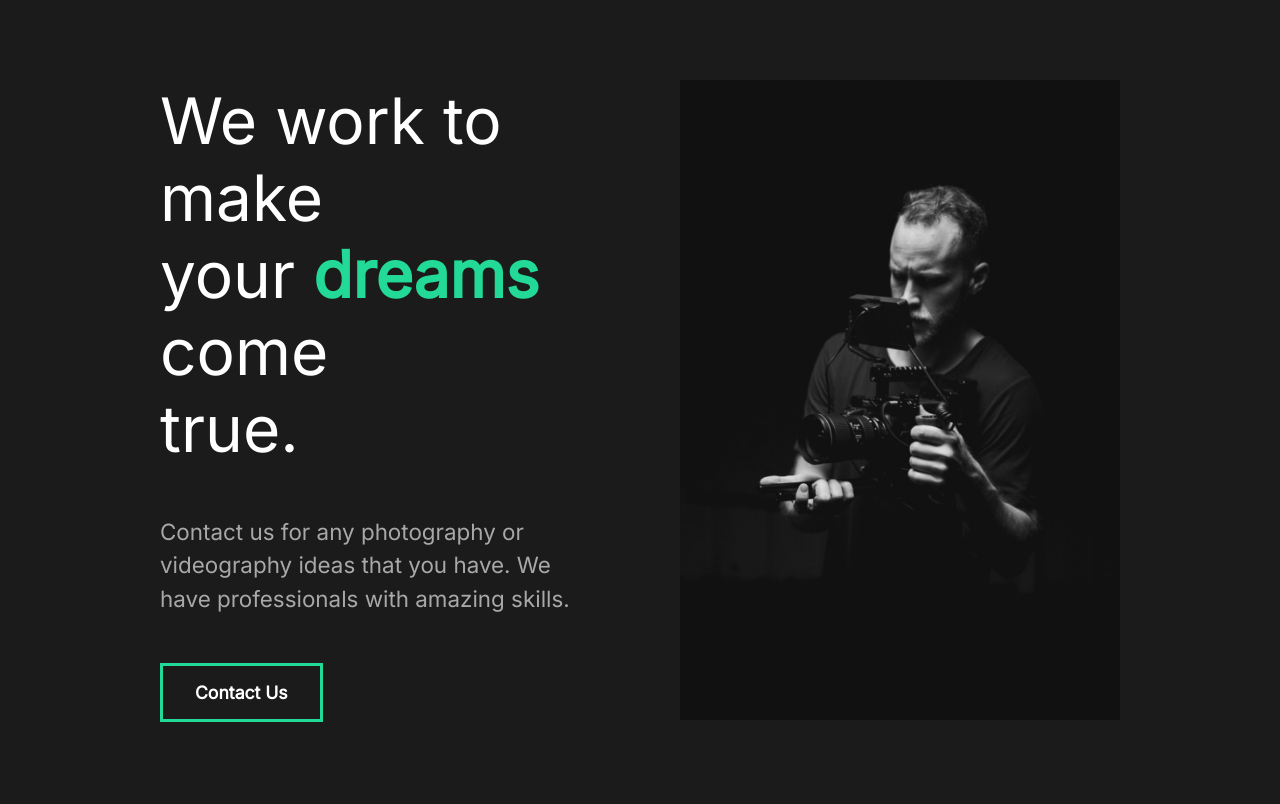
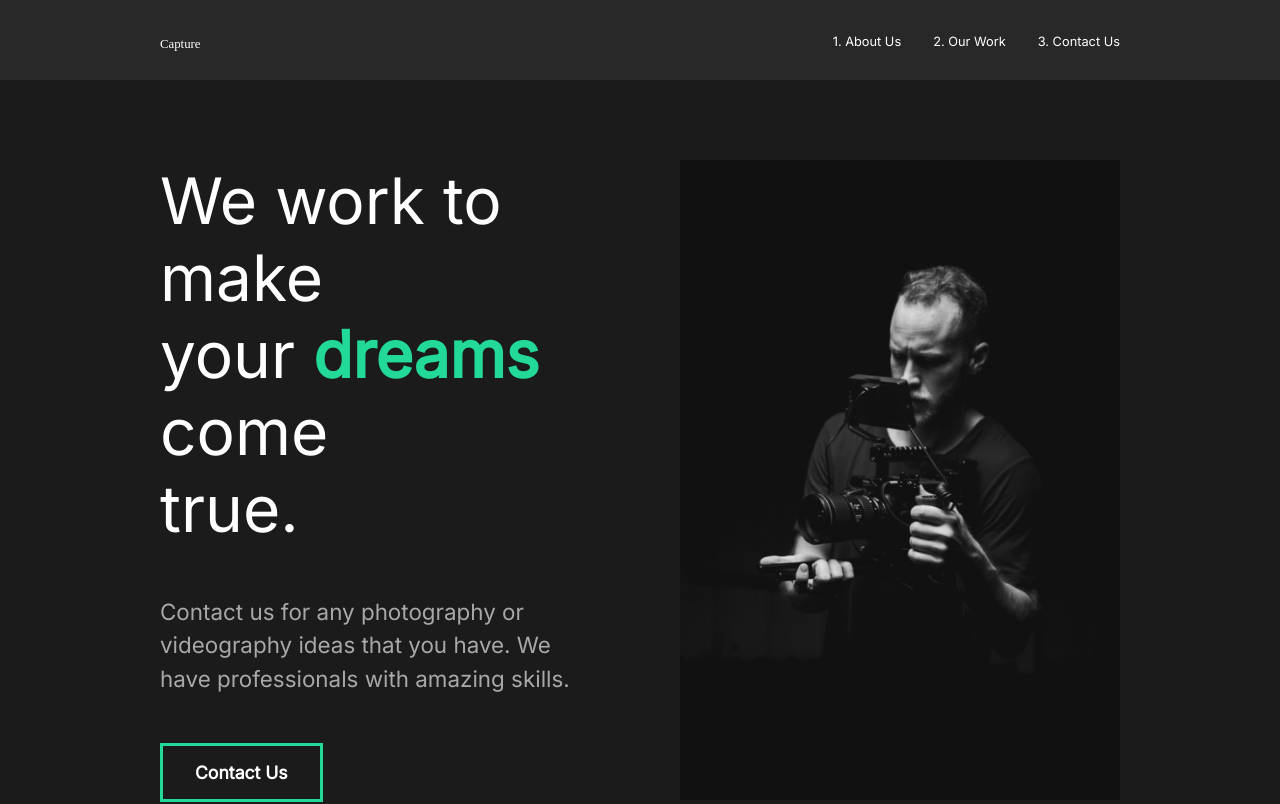
Before and after one commit to NewCodeOnDaBlock/capture_project, a React (Create React App) app in the folder client/: page / in a window 1280 px wide. Shown: the top 804 px of the page. Built offline with nearby package versions, Linux system fonts and the light colour scheme.

Commit message:
devop: add nav

```diff
--- a/client/src/App.js
+++ b/client/src/App.js
@@ -1,12 +1,16 @@
 
 import React from 'react'
 import GlobalStyle from './components/GlobalStyle';
+import Nav from './components/Nav';
 import AboutUs from "./pages/AboutUs";
+
+
 
 function App() {
   return (
     <div className='app'>
       <GlobalStyle />
+      <Nav />
       <AboutUs />
     </div>
   );
--- /dev/null
+++ b/client/src/components/Nav.jsx
@@ -0,0 +1,54 @@
+import React from 'react';
+import styled from 'styled-components';
+
+
+const Nav = () => {
+  return (
+    <NavStyled>
+      <h1 id='logo'>
+        <a href="_">Capture</a>
+      </h1>
+      <ul>
+        <li>
+          <a href="_">1. About Us</a>
+        </li>
+        <li>
+          <a href="_">2. Our Work</a>
+        </li>
+        <li>
+          <a href="_">3. Contact Us</a>
+        </li>
+      </ul>
+    </NavStyled>
+  )
+}
+
+const NavStyled = styled.div`
+min-height: 10vh;
+display: flex;
+margin: auto;
+justify-content: space-between;
+align-items: center;
+padding: 1rem 10rem;
+background: #282828;
+a{
+  color: white;
+  text-decoration: none;
+  font-size: 0.8rem;
+}
+ul {
+  display: flex;
+  list-style: none;
+}
+li{
+  padding-left: 2rem;
+  position: relative;
+}
+#logo{
+  font-size: 1.5rem;
+  font-family: 'Lobster', cursive;
+  font-weight: lighter;
+}
+`;
+
+export default Nav
```
